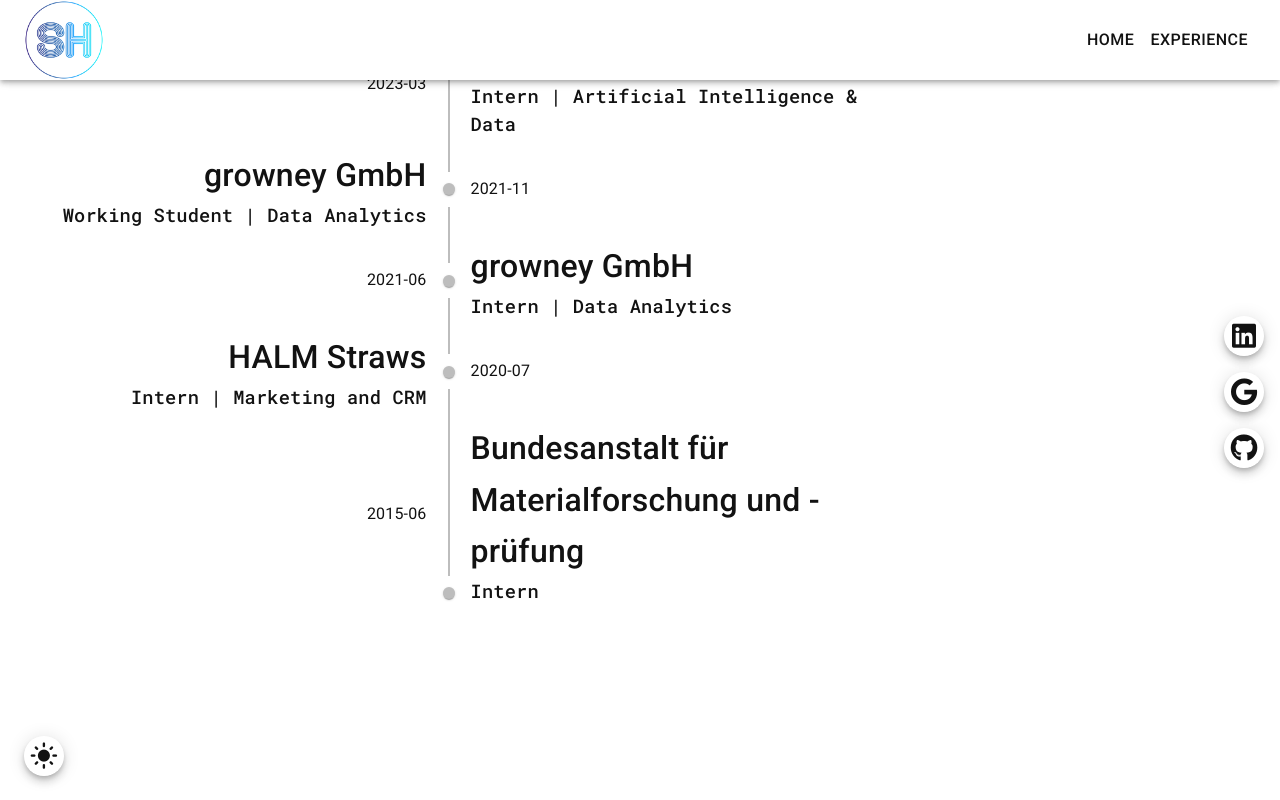
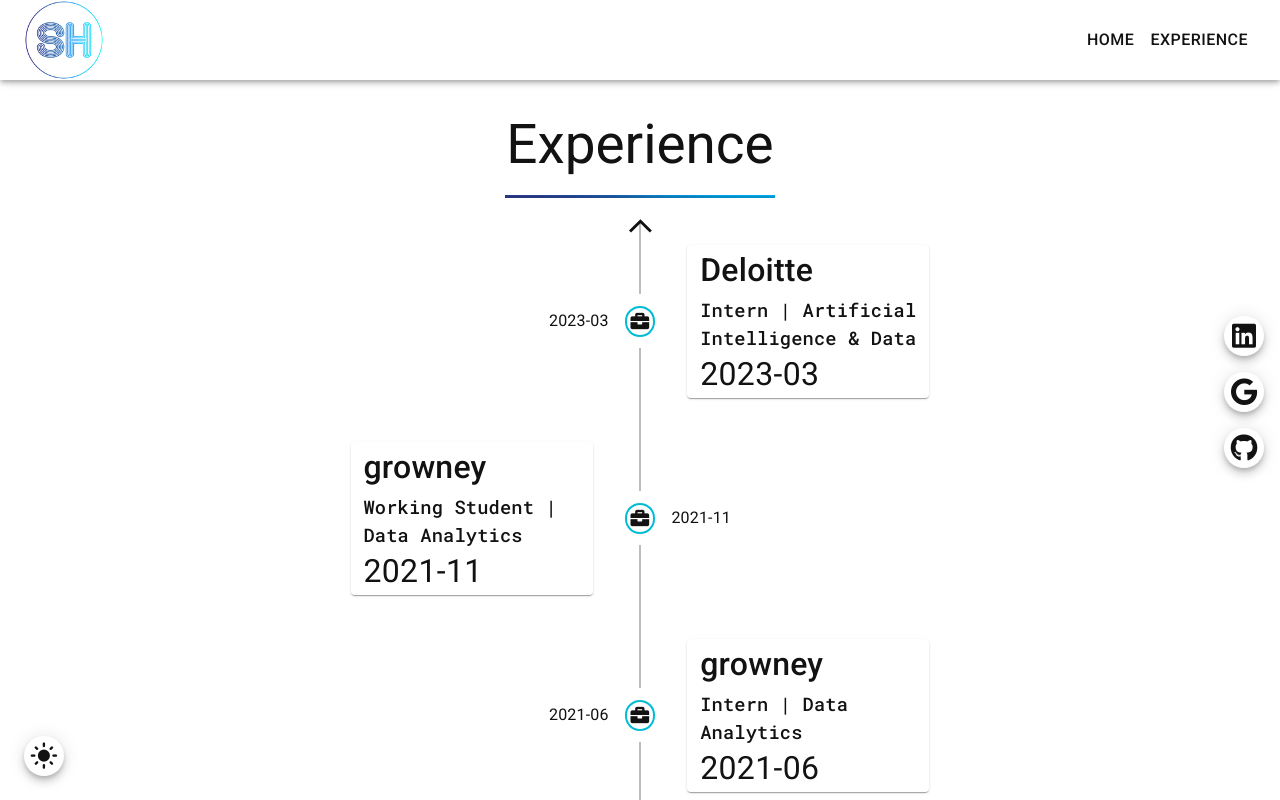
Before and after one commit to heupelS/personal-website-template, a React (Create React App) app: page /Experience in a window 1280 px wide. Shown: the top 800 px of the page. Built offline with nearby package versions, Linux system fonts and the light colour scheme.

Commit message:
adjusted timeline

```diff
--- a/src/assets/resume.json
+++ b/src/assets/resume.json
@@ -39,23 +39,26 @@
       "highlights": [],
       "position": "Intern | Artificial Intelligence & Data",
       "startDate": "2023-03-01",
-      "website": "https://www.linkedin.com/company/deloitte/"
+      "website": "https://www.linkedin.com/company/deloitte/",
+      "icon": "fas fa-briefcase"
     },
     {
-      "company": "growney GmbH",
+      "company": "growney",
       "endDate": "2023-02-28",
       "highlights": [],
       "position": "Working Student | Data Analytics",
       "startDate": "2021-11-30",
-      "website": "https://www.linkedin.com/company/growney/"
+      "website": "https://www.linkedin.com/company/growney/",
+      "icon": "fas fa-briefcase"
     },
     {
-      "company": "growney GmbH",
+      "company": "growney",
       "endDate": "2021-11-30",
       "highlights": [],
       "position": "Intern | Data Analytics",
       "startDate": "2021-06-01",
-      "website": "https://www.linkedin.com/company/growney/"
+      "website": "https://www.linkedin.com/company/growney/",
+      "icon": "fas fa-briefcase"
     },
     {
       "company": "HALM Straws",
@@ -64,15 +67,8 @@
       "position": "Intern | Marketing and CRM",
       "startDate": "2020-07-31",
       "summary": "Marketing und CR-Management",
-      "website": "https://www.linkedin.com/company/halmstraws/"
-    },
-    {
-      "company": "Bundesanstalt für Materialforschung und -prüfung",
-      "endDate": "2015-07-31",
-      "highlights": [],
-      "position": "Intern",
-      "startDate": "2015-06-01",
-      "website": "https://www.linkedin.com/company/bamresearch/"
+      "website": "https://www.linkedin.com/company/halmstraws/",
+      "icon": "fas fa-briefcase"
     }
   ],
   "volunteer": [],
--- a/src/components/themes/Palette.js
+++ b/src/components/themes/Palette.js
@@ -124,14 +124,16 @@
         },
         MuiDivider: {
           styleOverrides: {
-            root: ({ theme }) => ({ color: "red" }),
+            root: ({ theme }) => ({ backgroundImage: theme.palette.background.gradient }),
           },
         },
         MuiTooltip: {
           styleOverrides: {
             tooltip: ({ theme }) => ({
-              color: theme.palette.text.primary,
-              background: theme.palette.background.gradient,
+              backgroundImage: theme.palette.background.gradient,
+              WebkitBackgroundClip: "text",
+              backgroundClip: "text",
+              color: "transparent",
             }),
           },
         },
--- a/src/components/timeline.js
+++ b/src/components/timeline.js
@@ -12,6 +12,9 @@
 import useMediaQuery from "@mui/material/useMediaQuery";
 import Grid from "@mui/material/Grid";
 import Paper from "@mui/material/Paper";
+import Divider from "@mui/material/Divider";
+import ArrowForwardIosIcon from "@mui/icons-material/ArrowForwardIos";
+import { ThemeContext } from "@emotion/react";
 
 export default function CustomizedTimeline() {
   const isMobile = useMediaQuery("(max-width:600px)");
@@ -31,11 +34,29 @@
           {workitem.startDate.slice(0, 7)}
         </TimelineOppositeContent>
         <TimelineSeparator>
-          {!isFirstItem && <TimelineConnector />}
-          <TimelineDot />
-          {!isLastItem && <TimelineConnector />}
+          {isFirstItem ? (
+            <TimelineConnector style={{ position: "relative" }}>
+              <ArrowForwardIosIcon
+                style={{
+                  color: "inherit",
+                  position: "absolute",
+                  right: "40%",
+                  top: "5%",
+                  transform: "translate(50%, -50%) rotate(-90deg)",
+                }}
+              />
+            </TimelineConnector>
+          ) : (
+            <TimelineConnector />
+          )}
+          <TimelineDot variant="outlined" color="primary">
+            <i class={workitem.icon} style={{ color: "inherit" }}></i>
+          </TimelineDot>
+          <TimelineConnector />
         </TimelineSeparator>
         <TimelineContent>
+          <Paper sx={{ mx: 2, mt: 2, mb: 2, textAlign: "left" }}>
+            <Box sx={{ marginLeft: "1vw" }}>
               <Typography
                 variant="h6"
                 component="span"
@@ -51,6 +72,22 @@
                 {workitem.company}
               </Typography>
               <Typography>{workitem.position}</Typography>
+              <Typography
+                variant="body2"
+                color="text.secondary"
+                sx={{
+                  fontSize: {
+                    xs: "1rem",
+                    sm: "1.2rem",
+                    md: "1.5rem",
+                    lg: "2rem",
+                  },
+                }}
+              >
+                {workitem.startDate.slice(0, 7)}
+              </Typography>
+            </Box>
+          </Paper>
         </TimelineContent>
       </TimelineItem>
     );
@@ -63,9 +100,25 @@
     return (
       <TimelineItem key={workitem.company}>
         <TimelineSeparator>
-          {!isFirstItem && <TimelineConnector />}
-          <TimelineDot />
-          {!isLastItem && <TimelineConnector />}
+          {isFirstItem ? (
+            <TimelineConnector style={{ position: "relative" }}>
+              <ArrowForwardIosIcon
+                style={{
+                  color: "inherit",
+                  position: "absolute",
+                  right: "40%",
+                  top: "5%",
+                  transform: "translate(50%, -50%) rotate(-90deg)",
+                }}
+              />
+            </TimelineConnector>
+          ) : (
+            <TimelineConnector />
+          )}
+          <TimelineDot variant="outlined" color="primary">
+            <i class={workitem.icon} style={{ color: "inherit" }}></i>
+          </TimelineDot>
+          <TimelineConnector />
         </TimelineSeparator>
         <Paper sx={{ mx: 2, mt: 2, mb: 2 }}>
           <TimelineContent>
@@ -105,12 +158,22 @@
   });
 
   return (
-    <Box>
+    <Box sx={{ mx: "auto", mt: 14 }}>
+      <Typography variant="h3" gutterBottom sx={{ textAlign: "center" }}>
+        Experience
+      </Typography>
+      <Divider
+        sx={{
+          width: "40%",
+          margin: "0 auto",
+          height: "3px",
+          borderBottomWidth: "2px",
+        }}
+      />
+
       <Grid container justifyContent="center">
         {!isMobile && (
-          <Timeline position="alternate" n id="experience-web">
-            {TimelineWorkItemsWeb}
-          </Timeline>
+          <Timeline position="alternate">{TimelineWorkItemsWeb}</Timeline>
         )}
         {isMobile && (
           <Timeline
@@ -121,11 +184,12 @@
               },
             }}
             position="right"
-            id="experience-mobile"
           >
             {TimelineWorkItemsMobile}
           </Timeline>
         )}
+
+        <Typography variant="h4">{Resume.work.name}</Typography>
       </Grid>
     </Box>
   );
```
Also changed, not shown: src/components/socialProfiles.js (deleted). Lines whose indentation alone changed are shown as unchanged.
